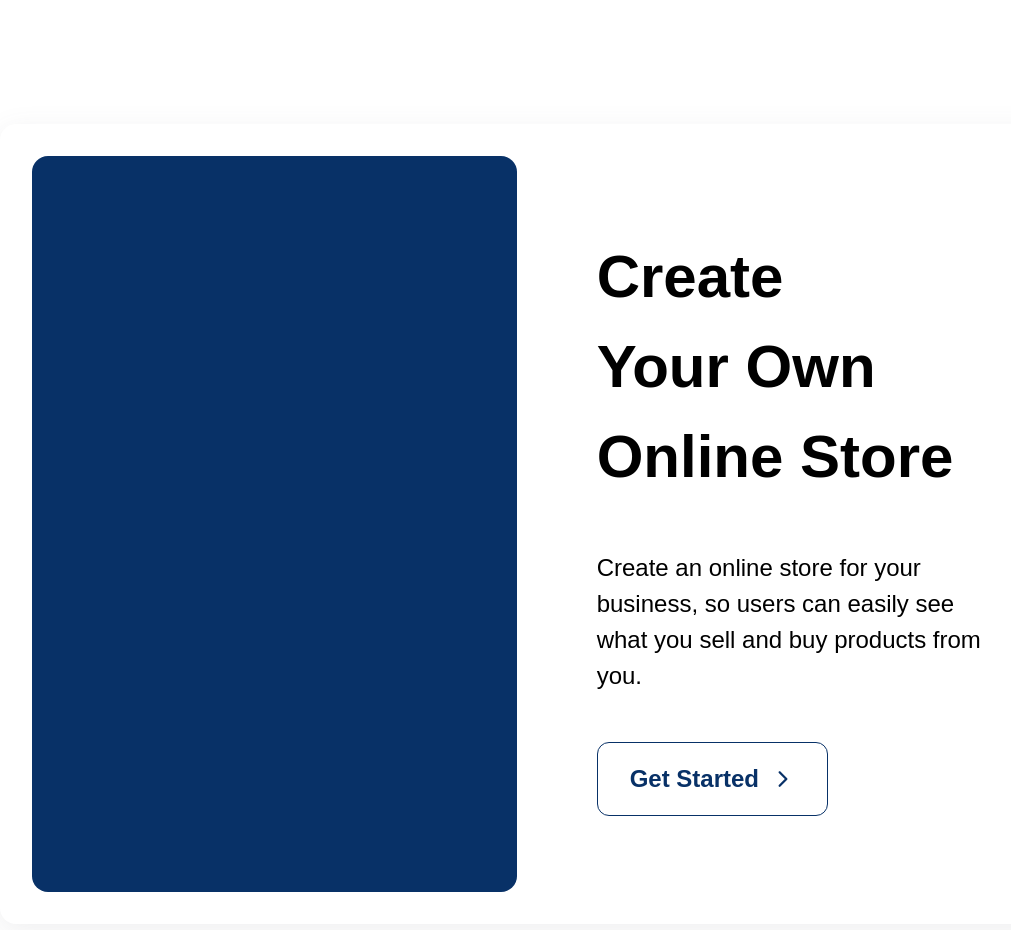
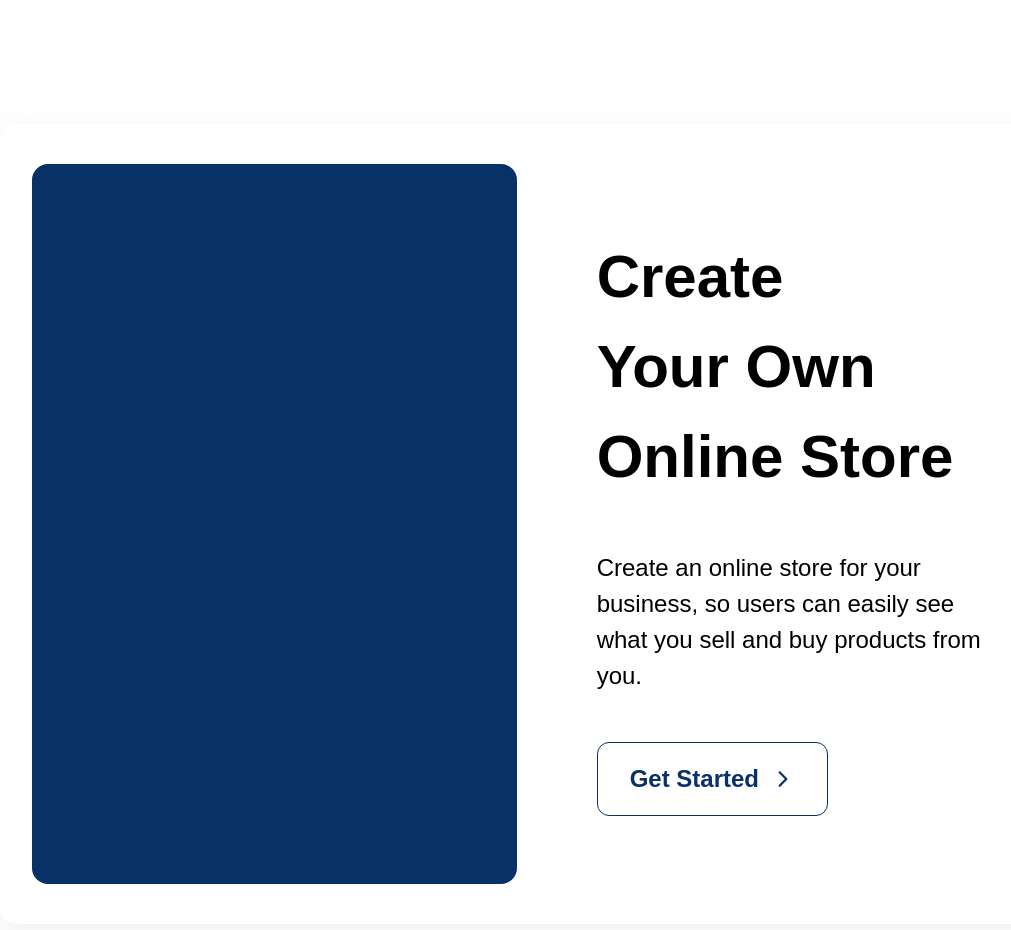
Before and after one commit to Fullstack-Roadmap/Gazzar-Frontend, a React app: page / in a window 1280 px wide. Shown: the part 2060-2990 px from the top of the page, without its empty margins (107-1118 px from the left). Built offline with nearby package versions, Linux system fonts and the light colour scheme; the HTML template or start-up script is replaced by a standard one.

Commit message:
Pattern changes in address component

```diff
--- a/src/components/Carousel.jsx
+++ b/src/components/Carousel.jsx
@@ -1,6 +1,6 @@
 import React from "react";
 import { useState } from "react";
-import Address from "../routes/Address";
+import Address from "./Address";
 import { IoIosArrowBack } from "react-icons/io";
 import { IoIosArrowForward } from "react-icons/io";
 
--- a/src/components/CreateStoreSection.jsx
+++ b/src/components/CreateStoreSection.jsx
@@ -3,7 +3,7 @@ import Button from "./Button";
 
 const CreateStoreSection = () => {
   return (
-    <div className="h-screen w-5/6 shadow-custom my-40 flex justify-between items-center p-8 pr-0 rounded-2xl">
+    <div className="h-screen w-5/6 shadow-custom my-40 flex justify-between items-center px-8 py-10 pr-0 rounded-2xl">
       <div className="w-[110vw] h-full bg-blue rounded-2xl"></div>
       <div className="p-20 flex justify-center items-start flex-col gap-12">
         <header className="text-6xl font-bold leading-normal">
--- a/src/routes/Register.jsx
+++ b/src/routes/Register.jsx
@@ -72,11 +72,11 @@ const Register = () => {
   };
 
   return (
-    <div className="lg:flex z-40">
-      <div className="relative w-1/2">
+    <div className="lg:flex">
+      <div className="relative w-1/2 z-30">
         <Carousel id="4" />
       </div>
-      <div className="z-40 h-screen flex justify-center items-center lg:w-1/2 lg:px-16">
+      <div className="z-50 h-screen flex justify-center items-center lg:w-1/2 lg:px-16">
         <div className="px-[1rem] md:px-[2rem] sm:border-none border-2 rounded-lg border-slate-200 sm:text-[0.55rem] text-[0.65rem] my-16 sm:mx-6 w-[35rem] md:w-[40rem] md:h-[40rem] lg:h-auto">
           <section className="flex flex-col justify-center items-center gap-3 md:gap-4 my-5">
             <h2 className="text-3xl font-bold text-center mb-3 w-full flex md:mt-4">
```
Also changed, not shown: src/components/Address.jsx (renamed from src/routes/Address.jsx).
